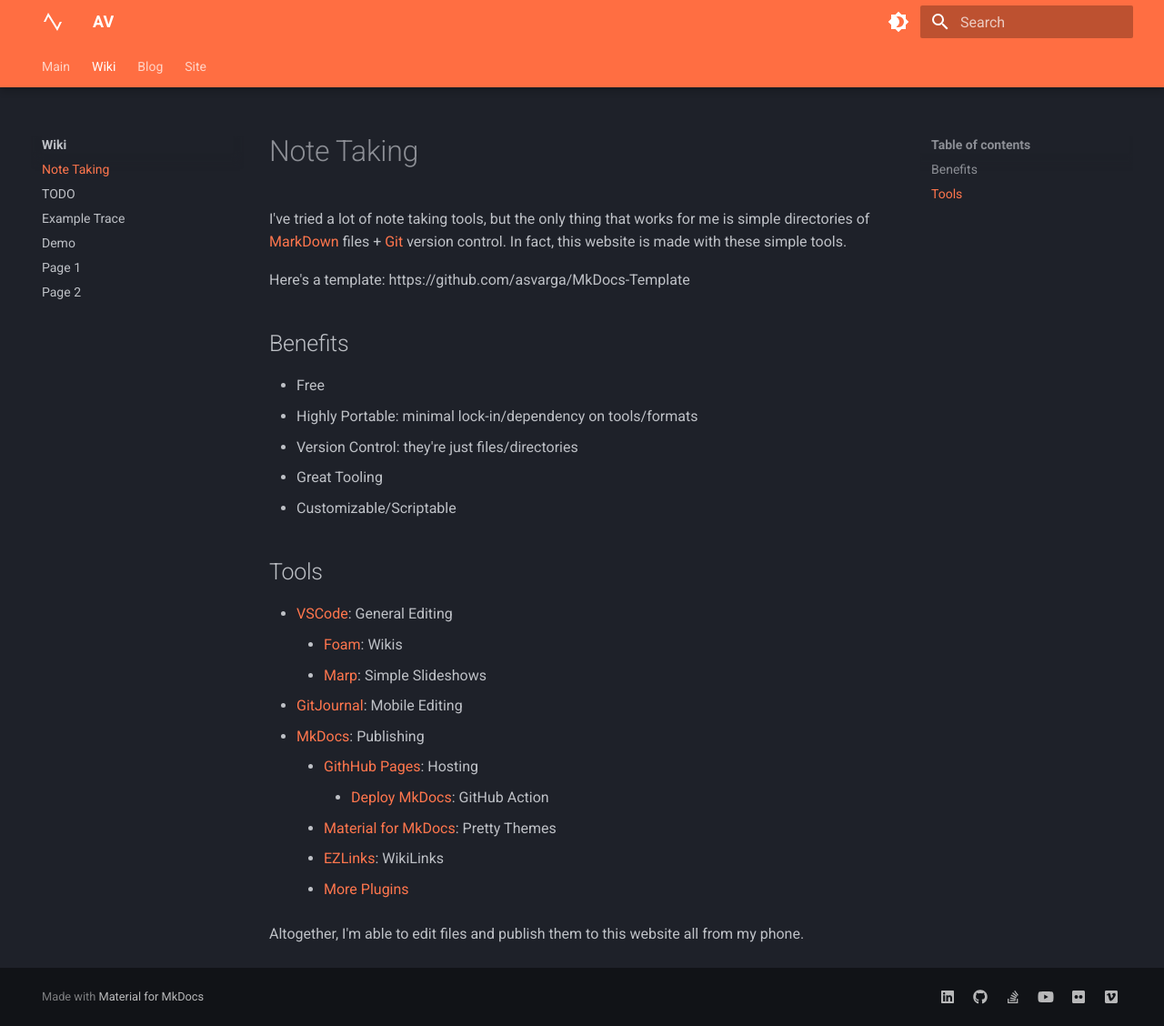
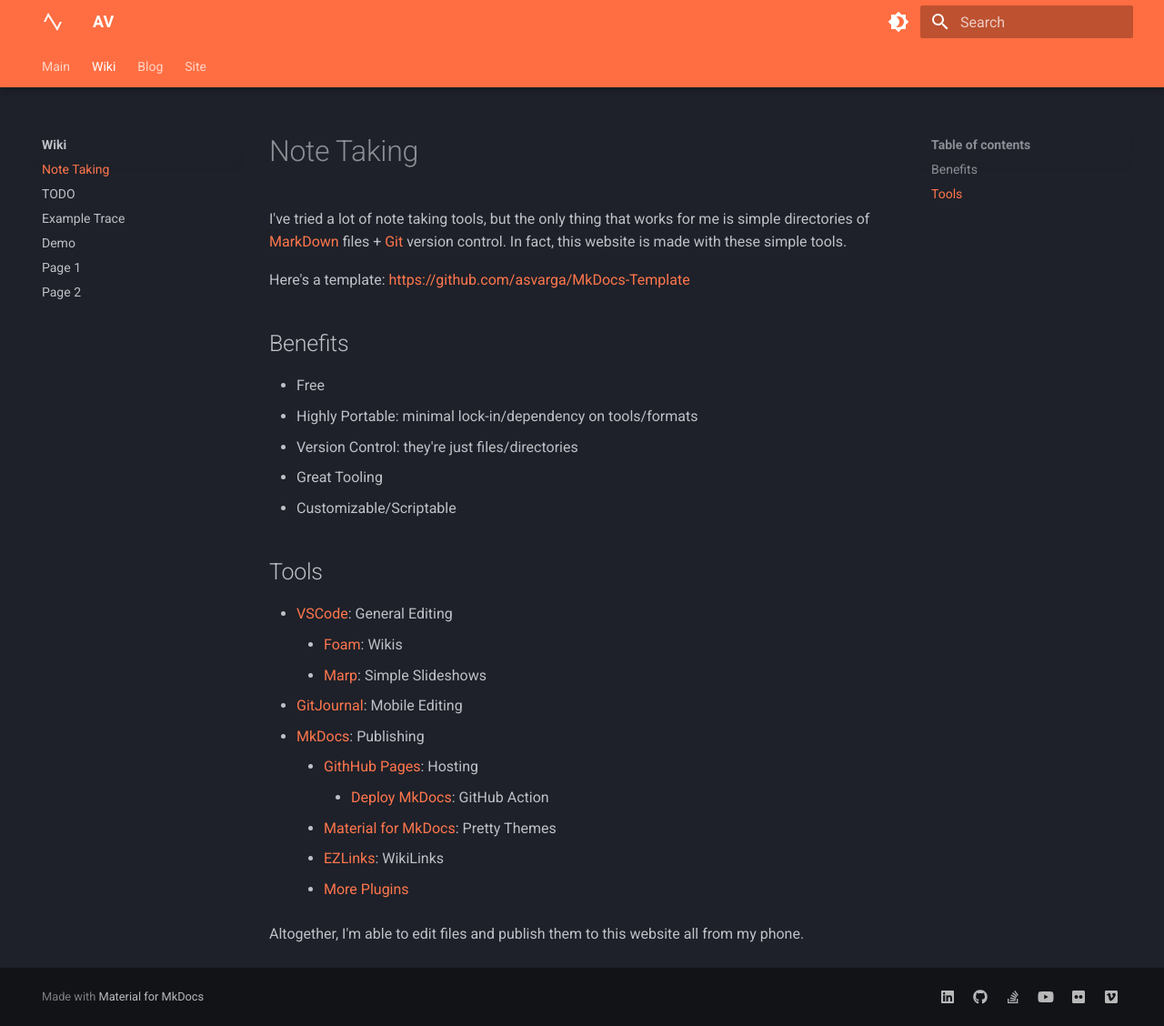
Before and after one commit to asvarga/asvarga.github.io, an MkDocs documentation site: the page built from docs/Wiki/NoteTaking.md, in a window 1280 px wide and 1128 px high. Shown: the whole window at 91% size. Built offline with MkDocs 1.6.1 and Material for MkDocs 9.7.7, drawn with Linux system fonts in a browser that asks for light colours; some of the changed lines change nothing that is shown.

Commit message:
fix link

```diff
--- a/docs/Wiki/NoteTaking.md
+++ b/docs/Wiki/NoteTaking.md
@@ -4,7 +4,7 @@
 
 I've tried a lot of note taking tools, but the only thing that works for me is simple directories of [MarkDown](https://www.markdownguide.org/) files + [Git](https://git-scm.com/) version control. In fact, this website is made with these simple tools.
 
-Here's a template: https://github.com/asvarga/MkDocs-Template
+Here's a template: [https://github.com/asvarga/MkDocs-Template](https://github.com/asvarga/MkDocs-Template)
 
 ## Benefits
 
```
